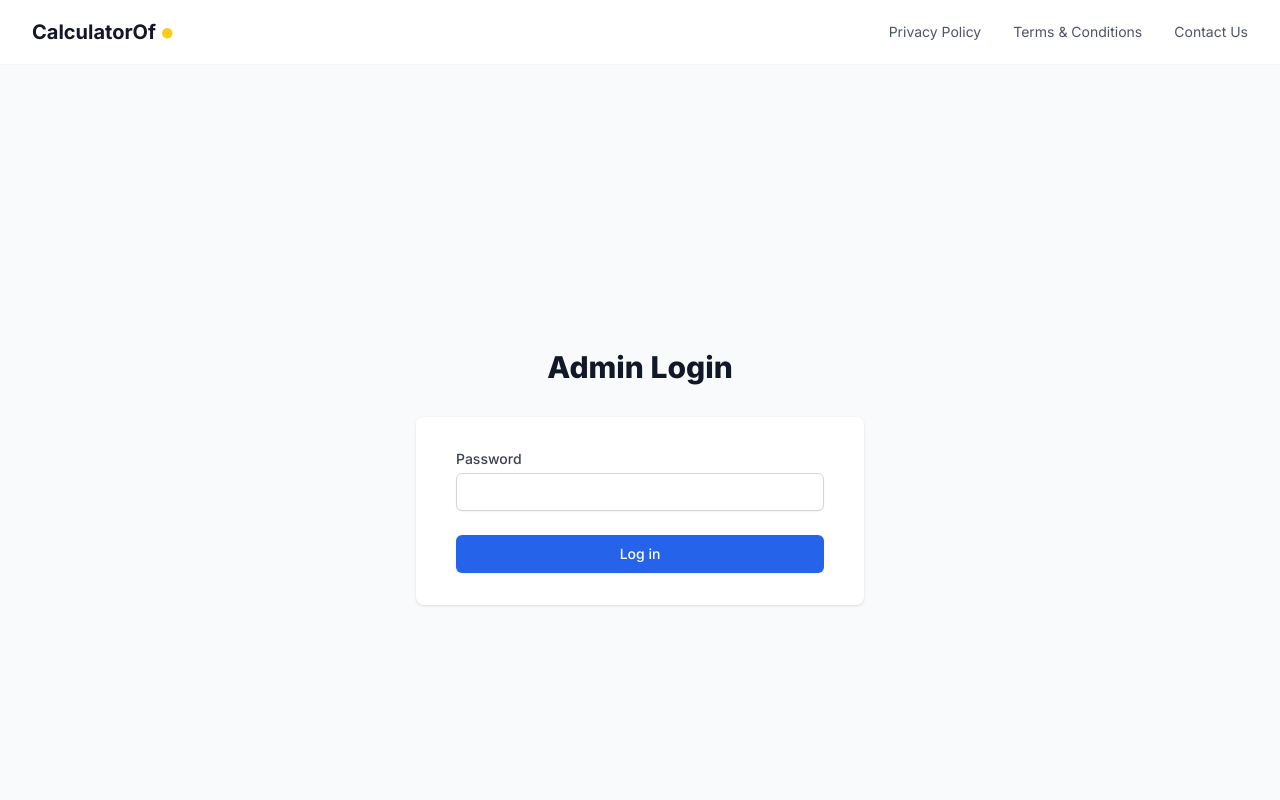
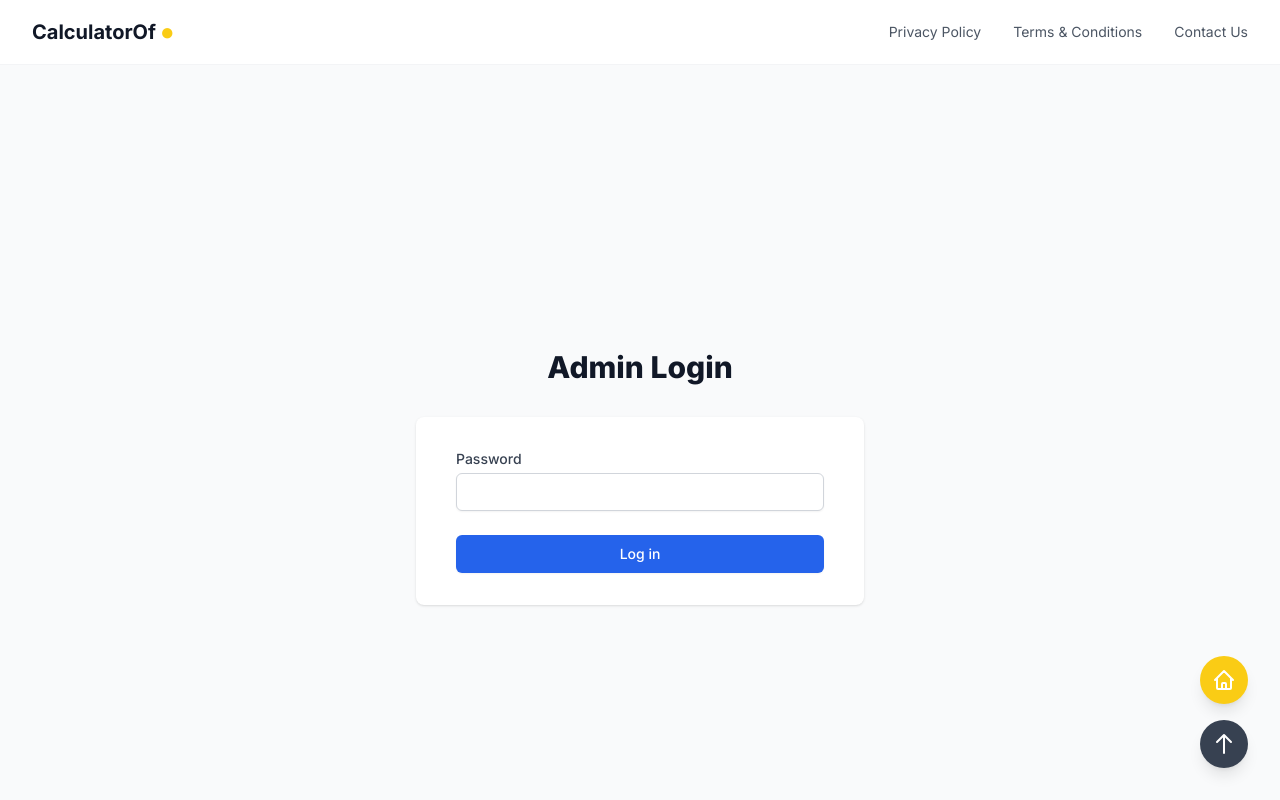
Before and after one commit to creesler/calculatorof, a Next.js app: page /admin/login in a window 1280 px wide. Shown: the top 800 px of the page. Built offline with nearby package versions, Linux system fonts and the light colour scheme.

Commit message:
Add floating home and scroll-to-top buttons

```diff
--- /dev/null
+++ b/app/components/FloatingHomeButton.tsx
@@ -0,0 +1,58 @@
+'use client';
+
+import Link from 'next/link';
+
+export default function FloatingHomeButton() {
+  // Scroll to top function
+  const scrollToTop = () => {
+    window.scrollTo({
+      top: 0,
+      behavior: 'smooth',
+    });
+  };
+
+  return (
+    <div className="fixed bottom-8 right-8 flex flex-col gap-4 z-50">
+      <Link
+        href="/"
+        className="bg-yellow-400 hover:bg-yellow-500 text-white rounded-full p-3 shadow-lg transition-all duration-300 hover:transform hover:scale-110"
+        title="Go to Home"
+      >
+        <svg
+          className="w-6 h-6"
+          fill="none"
+          stroke="currentColor"
+          viewBox="0 0 24 24"
+          xmlns="http://www.w3.org/2000/svg"
+        >
+          <path
+            strokeLinecap="round"
+            strokeLinejoin="round"
+            strokeWidth={2}
+            d="M3 12l2-2m0 0l7-7 7 7M5 10v10a1 1 0 001 1h3m10-11l2 2m-2-2v10a1 1 0 01-1 1h-3m-6 0a1 1 0 001-1v-4a1 1 0 011-1h2a1 1 0 011 1v4a1 1 0 001 1m-6 0h6"
+          />
+        </svg>
+      </Link>
+      <button
+        onClick={scrollToTop}
+        className="bg-gray-700 hover:bg-gray-800 text-white rounded-full p-3 shadow-lg transition-all duration-300 hover:transform hover:scale-110"
+        title="Scroll to Top"
+      >
+        <svg
+          className="w-6 h-6"
+          fill="none"
+          stroke="currentColor"
+          viewBox="0 0 24 24"
+          xmlns="http://www.w3.org/2000/svg"
+        >
+          <path
+            strokeLinecap="round"
+            strokeLinejoin="round"
+            strokeWidth={2}
+            d="M5 10l7-7m0 0l7 7m-7-7v18"
+          />
+        </svg>
+      </button>
+    </div>
+  );
+}
--- a/app/layout.tsx
+++ b/app/layout.tsx
@@ -2,6 +2,7 @@ import type { Metadata } from 'next'
 import { Inter } from 'next/font/google'
 import Navbar from '@/components/Navbar'
 import Footer from '@/components/Footer'
+import FloatingHomeButton from './components/FloatingHomeButton'
 import './globals.css'
 
 const inter = Inter({ subsets: ['latin'] })
@@ -58,6 +59,7 @@ export default function RootLayout({
           <Navbar />
           <main className="flex-grow">{children}</main>
           <Footer />
+          <FloatingHomeButton />
         </div>
       </body>
     </html>
```
